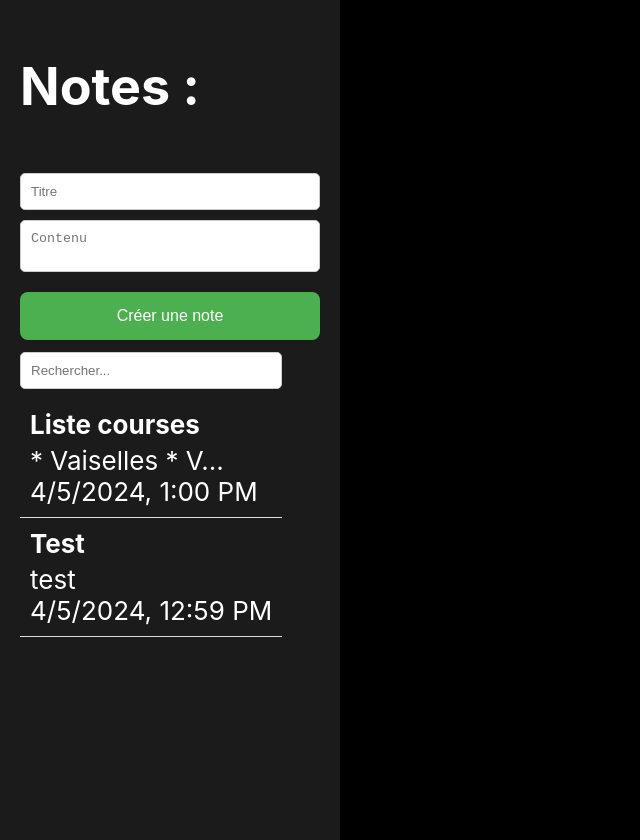
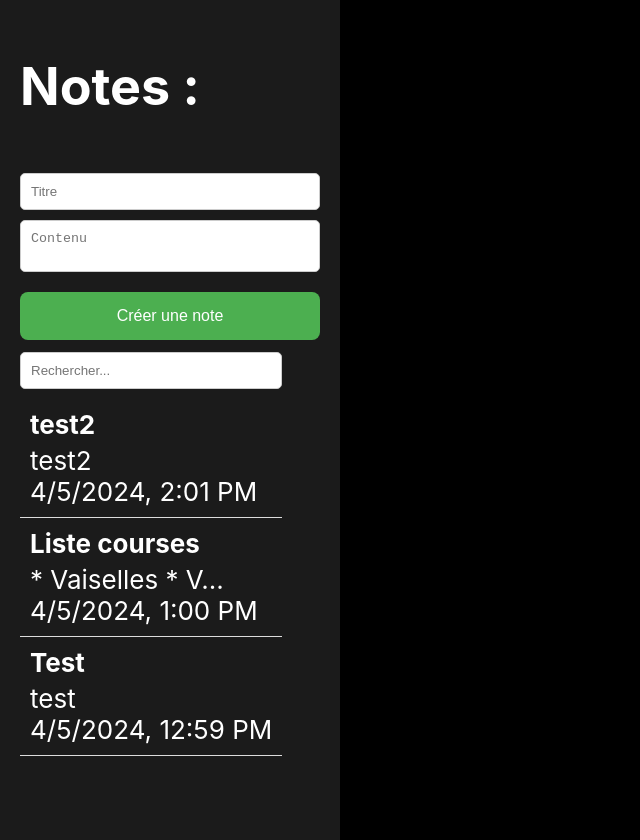
Before and after one commit to Kenaru/note-js-abn-ESGI, a React (Create React App) app: page / in a window 1280 px wide. Shown: the whole page, without its empty margins (0-640 px from the left). Built offline with nearby package versions, Linux system fonts and the light colour scheme; data requests are answered from the project's data file.

Commit message:
Pin système

```diff
--- a/db.json
+++ b/db.json
@@ -13,6 +13,13 @@
       "content": "test",
       "lastupdateAt": "2024-04-05T12:59:18.993Z",
       "pinned": false
+    },
+    {
+      "id": "d124",
+      "title": "test2",
+      "content": "test2",
+      "lastupdateAt": "2024-04-05T14:01:21.118Z",
+      "pinned": false
     }
   ],
   "profile": {
--- a/src/App.css
+++ b/src/App.css
@@ -223,3 +223,16 @@
   justify-content: center;
   align-items: center;
 }
+
+.pin-button{
+  background-color: #29f116;
+  border: none;
+  color: white;
+  padding: 10px;
+  text-align: center;
+  text-decoration: none;
+  font-size: 60%;
+  cursor: pointer;
+  border-radius: 8px;
+  width: 10%;
+}
--- a/src/App.js
+++ b/src/App.js
@@ -64,6 +64,7 @@ function App() {
                 handleDeleteNote={handleDeleteNote}
                 handleShowAllNotes={handleShowAllNotes}
                 showAllNotes={showAllNotes}
+                handlePinNote={handlePinNote}
               />
             )}
           </>
--- a/src/components/NoteEditor.js
+++ b/src/components/NoteEditor.js
@@ -7,6 +7,7 @@ function NoteEditor({
   handleDeleteNote,
   handleShowAllNotes,
   showAllNotes,
+  handlePinNote,
 }) {
   const [updatedTitle, setUpdatedTitle] = React.useState(selectedNote.title);
   const [updatedContent, setUpdatedContent] = React.useState(
@@ -59,6 +60,14 @@ function NoteEditor({
     }
   };
 
+  const handlePinButtonClick = async () => {
+    try {
+      await handlePinNote();
+    } catch (error) {
+      console.error("Erreur lors de l'épinglage de la note :", error.message);
+    }
+  };
+
   useDebouncedEffect(
     () => {
       if (isModified) {
@@ -84,6 +93,9 @@ function NoteEditor({
             Retour
           </button>
         )}
+        <button onClick={handlePinButtonClick} className="pin-button">
+          {selectedNote.pinned ? "Désépingler" : "Épingler"}
+        </button>
       </div>
       <textarea
         value={updatedContent}
--- a/src/components/NotesContainer.js
+++ b/src/components/NotesContainer.js
@@ -28,7 +28,11 @@ function NotesContainer({ notes, handleNoteClick }) {
   };
 
   const sortedNotes = filteredNotes.sort((a, b) => {
-    return new Date(b.lastupdateAt) - new Date(a.lastupdateAt);
+    if (a.pinned !== b.pinned) {
+      return a.pinned ? -1 : 1;
+    } else {
+      return new Date(b.lastupdateAt) - new Date(a.lastupdateAt);
+    }
   });
 
   return (
--- a/src/components/useNotes.js
+++ b/src/components/useNotes.js
@@ -62,6 +62,7 @@ export function useNotes() {
           title: title,
           content: content,
           lastupdateAt: new Date(),
+          pinned: false, // Par défaut, une nouvelle note n'est pas épinglée
         }),
       });
       if (!response.ok) {
@@ -123,6 +124,40 @@ export function useNotes() {
     }
   };
 
+  const handlePinNote = async () => {
+    setLoading(true);
+    try {
+      const updatedNote = {
+        ...selectedNote,
+        pinned: !selectedNote.pinned,
+      };
+
+      const response = await fetch(`/notes/${selectedNote.id}`, {
+        method: "PUT",
+        headers: {
+          "Content-Type": "application/json",
+        },
+        body: JSON.stringify(updatedNote),
+      });
+
+      if (!response.ok) {
+        throw new Error("Erreur lors de l'épinglage de la note.");
+      }
+
+      const updatedNoteFromServer = await response.json();
+      setNotes(
+        notes.map((note) =>
+          note.id === selectedNote.id ? updatedNoteFromServer : note
+        )
+      );
+      setSelectedNote(updatedNoteFromServer);
+      setLoading(false);
+    } catch (error) {
+      toast.error(error.message);
+      setLoading(false);
+    }
+  };
+
   return {
     notes,
     loading,
@@ -133,5 +168,6 @@ export function useNotes() {
     handleNoteClick,
     handleUpdateNote,
     handleDeleteNote,
+    handlePinNote,
   };
 }
```
